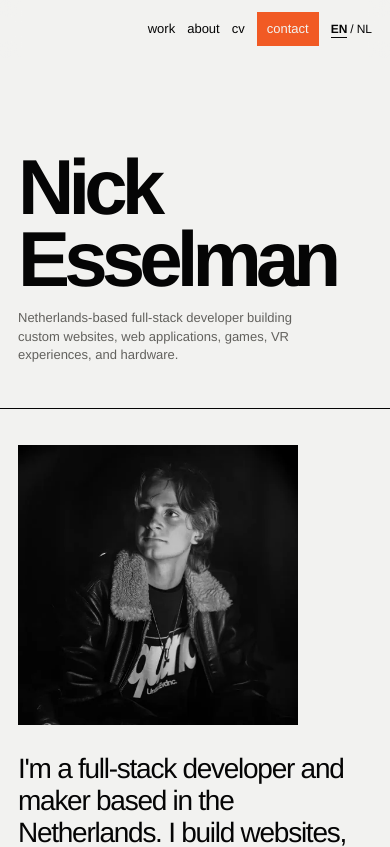
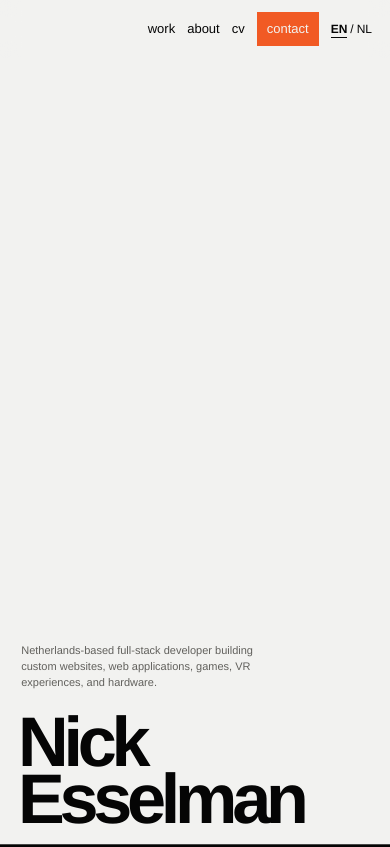
Before and after one commit to Nickdev8/nickesselman.nl, a React (Vite) app: page / in a window 390 px wide. Shown: the top 847 px of the page. Built offline with nearby package versions, Linux system fonts and the light colour scheme; no server answers.

Commit message:
Refine homepage hero and about section

```diff
--- a/src/components/Hero.jsx
+++ b/src/components/Hero.jsx
@@ -1,15 +1,19 @@
+import { useLocale } from "../locale";
+
 export default function Hero() {
+  const locale = useLocale();
+  const isDutch = locale === "nl";
+
   return (
-    <section className="hero" id="top">
-      <div>
-        <h1>
-          <span>Nick</span> <span>Esselman</span>
-        </h1>
-        <p className="hero-description">
-          Netherlands-based full-stack developer building custom websites, web
-          applications, games, VR experiences, and hardware.
-        </p>
-      </div>
+    <section className="hero" id="top" aria-labelledby="hero-name">
+      <p className="hero-description">
+        {isDutch
+          ? "Ik ben een full-stackontwikkelaar uit Nederland en bouw maatwerkwebsites, webapplicaties, games, VR-ervaringen en hardware."
+          : "Netherlands-based full-stack developer building custom websites, web applications, games, VR experiences, and hardware."}
+      </p>
+      <h1 className="hero-name" id="hero-name">
+        <span>Nick</span> <span>Esselman</span>
+      </h1>
     </section>
   );
 }
--- a/src/styles/layout.css
+++ b/src/styles/layout.css
@@ -1,21 +1,33 @@
 .hero {
   display: flex;
-  align-items: flex-end;
-  min-height: calc(100svh - clamp(48px, 8svh, 96px) - 72px);
-  padding: clamp(180px, 40svh, 540px) var(--page-gutter) 0;
+  flex-direction: column;
+  justify-content: flex-end;
+  align-items: flex-start;
+  min-height: 100svh;
+  padding: 62px var(--page-gutter) clamp(14px, 1.4vw, 24px);
+  overflow: hidden;
 }
 
-.hero > div {
+.hero-description {
+  max-width: 62ch;
+  margin: 0 0 clamp(22px, 2.2vw, 38px) 0.4rem;
+  color: var(--muted);
+  font-size: clamp(11px, 0.85vw, 13px);
+  line-height: 1.45;
+}
+
+.hero-name {
+  margin: 0;
   width: 100%;
-}
-.hero h1 {
-  margin: 0;
-  max-width: 100%;
   font-size: min(13.6vw, 30svh);
   font-weight: 650;
   line-height: 0.8;
   letter-spacing: -0.085em;
   white-space: nowrap;
+}
+
+.hero-name span {
+  display: inline-block;
 }
 .portrait {
   width: 100%;
@@ -29,8 +41,13 @@
   gap: clamp(28px, 6vw, 100px);
   align-items: center;
   padding: 56px 3.4vw 64px;
-  border-top: 1px solid var(--ink);
-  border-bottom: 1px solid var(--ink);
+  border-top: 1px solid rgba(242, 242, 240, 0.28);
+  border-bottom: 1px solid rgba(242, 242, 240, 0.28);
+  color: var(--paper);
+  background: var(--ink);
+}
+.about-section .portrait {
+  mix-blend-mode: screen;
 }
 .about-manifesto {
   margin: 0;
@@ -43,7 +60,7 @@
   font-size: 17px;
   line-height: 1.5;
   letter-spacing: 0;
-  color: var(--muted);
+  color: rgba(242, 242, 240, 0.72);
 }
 .about-manifesto .availability-line {
   max-width: 48ch;
@@ -51,7 +68,7 @@
   font-size: 17px;
   line-height: 1.5;
   letter-spacing: 0;
-  color: var(--muted);
+  color: rgba(242, 242, 240, 0.72);
 }
 .about-manifesto > a {
   display: inline-block;
@@ -65,6 +82,9 @@
 }
 .text-link:hover {
   text-decoration-thickness: 2px;
+}
+.about-section .text-link:hover {
+  color: var(--accent);
 }
 .section-title {
   margin: 0;
@@ -642,17 +662,22 @@ a:focus-visible {
     display: inline-flex;
   }
   .hero {
-    min-height: 0;
-    padding: clamp(104px, 18svh, 152px) 18px 24px;
+    min-height: 100svh;
+    padding: 58px 18px 16px;
   }
   .hero h1 {
-    font-size: clamp(56px, 20vw, 104px);
-    white-space: normal;
-    line-height: 0.92;
+    font-size: clamp(56px, 18vw, 104px);
+    line-height: 0.82;
     letter-spacing: -0.075em;
   }
   .hero h1 span {
     display: block;
+  }
+  .hero-description {
+    max-width: 42ch;
+    margin: 0 0 22px 0.2rem;
+    font-size: 11px;
+    line-height: 1.45;
   }
   .recent-work-row {
     min-height: 60px;
```
